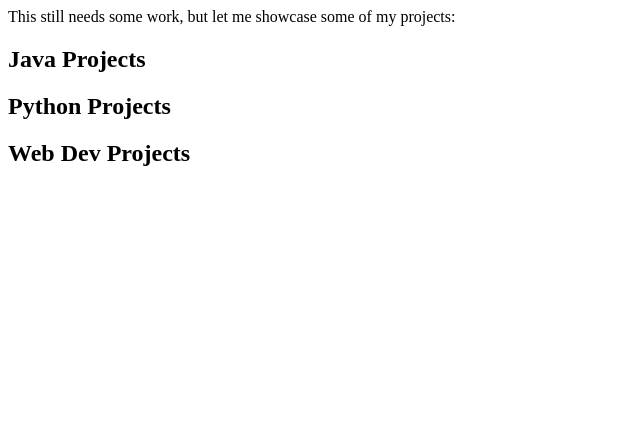
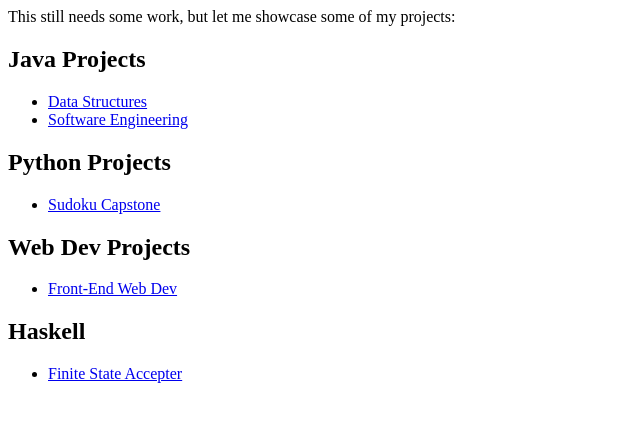
Before and after one commit to c9victor/c9victor.github.io, a plain HTML site: page index.html in a window 1280 px wide. Shown: the whole page, without its empty margins (0-640 px from the left). Drawn offline with Linux system fonts and the light colour scheme.

Commit message:
added projects

```diff
--- a/index.html
+++ b/index.html
@@ -5,8 +5,24 @@
     <p> This still needs some work, but let me showcase some of my projects: </p>
 
     <h2> Java Projects </h2>
+    <ul>
+        <li> <a href="https://github.com/c9victor/Java-Projects/tree/main/Data%20Structures" target="_blank"> Data Structures </a> </li>
+        <li> <a href="https://github.com/c9victor/Java-Projects/tree/main/Software%20Engineering" target="_blank"> Software Engineering </a> </li>
+    </ul>
 
     <h2> Python Projects </h2>
+    <ul>
+        <li> <a href="https://github.com/c9victor/Capstone" target="_blank"> Sudoku Capstone </a> </li>
+    </ul>
 
     <h2> Web Dev Projects </h2>
+    <ul>
+        <li> <a href="https://student2.cs.appstate.edu/thompsonvc/cs3440/" target="_blank"> Front-End Web Dev </a> </li>
+    </ul>
+
+    <h2> Haskell </h2>
+    <ul>
+        <li> <a href="https://github.com/c9victor/Haskell-FSA" target="_blank"> Finite State Accepter </a> </li>
+    </ul>
+
 </body>
```
